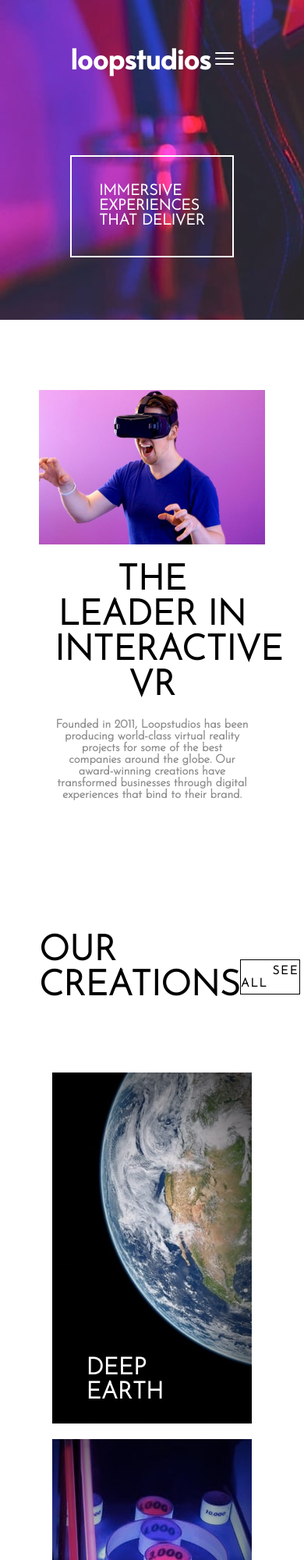
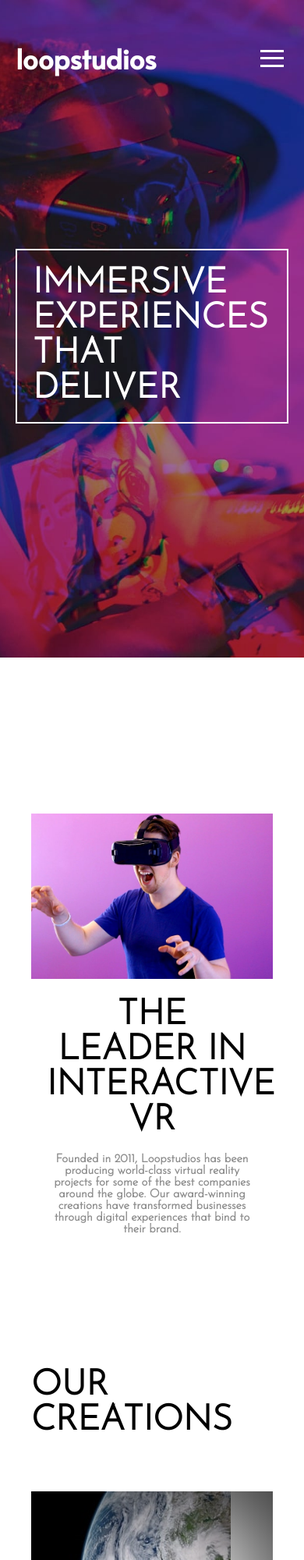
Before and after one commit to jcads/loopstudios-demo, a plain HTML site: page index.html in a window 390 px wide. Shown: the top 2000 px of the page at 78% size. Drawn offline with Linux system fonts and the light colour scheme.

Commit message:
Fix h1 responsiveness

```diff
--- a/styles.css
+++ b/styles.css
@@ -12,6 +12,10 @@
   padding: 0;
   box-sizing: border-box;
   -moz-box-sizing: border-box;
+}
+
+body {
+  overflow-x: hidden;
 }
 
 .attribution {
@@ -73,18 +77,19 @@ li a:hover::after {
 /* Hero Section */
 
 .hero {
-  background-image: url("images/desktop/image-hero.jpg");
+  background: url("images/desktop/image-hero.jpg") 100% no-repeat;
   padding: 6rem 14rem 8.7rem;
   color: var(--white);
   position: relative;
+  background-size: cover;
 }
 
 .hero h1 {
-	font-size: 4.9vw;
+	font-size: 5.5vw;
 	border: .2rem white solid;
 	width: 47.7vw;
 	text-transform: uppercase;
-	padding: 3.5rem;
+	padding: 2.5rem;
 }
 
 header {
@@ -276,11 +281,10 @@ footer .copyright {
 }
 
 .burger div {
-	width: 2.4rem;
-	height: .2rem;
+	width: 3rem;
+	height: .3rem;
 	background-color: var(--white);
-	margin: 5px;
-	border-radius: 50px;
+	margin: 6.5px;
 	transition: all 0.4s ease;
 }
 
@@ -315,6 +319,25 @@ footer .copyright {
 }
 
 @media all and  (max-width: 670px) {
+  .hero{
+    padding-right: 2rem;
+    padding-left: 2rem;
+  }
+
+  main {
+    padding: 20rem 4rem 32rem;
+  }
+
+  .hero {
+    background-image: url("images/mobile/image-hero.jpg");
+  }
+
+  h1#heading {
+    font-size: 11.5vw;
+    padding: 2rem;
+    margin: 22rem auto;
+  }
+
   header nav {
     flex-direction: column;
     position: absolute;
@@ -345,8 +368,68 @@ footer .copyright {
   #logo {
     z-index: 2;
   }
+
+
+  main .showcase {
+    position: relative;
+  }
+
+  main .showcase h2 {
+    margin: auto;
+  }
+
+  main .showcase button {
+    position: absolute;
+    bottom: 0;
+  }
+
+  .creation-item {
+    width: 100%;
+  }
+
+  .creations .img-container {
+    height: 24rem;
+  }
+
+  /* active state */
+  .img-container:hover {
+    opacity: 0.2;
+  }
+
+  .creations p {
+    top: 51%;
+    left: 7%;
+    font-size: 4rem;
+  }
+
+  .creation-item .img-container::after {
+    height: 24rem;
+  }
+
+  main .showcase button {
+    bottom: -4.5%;
+    left: ;
+    translateX: -50%;
+    transform: translateX(-50%);
+    height: 6rem;
+    padding: 0 3rem;
+    margin-top: 5rem;
+  }
+  main .showcase button a{
+    font-size: 2.5rem;
+  }
 }
 
 .nav-active {
   width: 100%;
 }
+
+.clicked .line1 {
+  transform: rotate(-45deg) translate(-7px, 7px);
+}
+.clicked .line2 {
+  opacity: 0;
+}
+.clicked .line3 {
+  transform: rotate(45deg) translate(-6px, -6px);
+}
```
